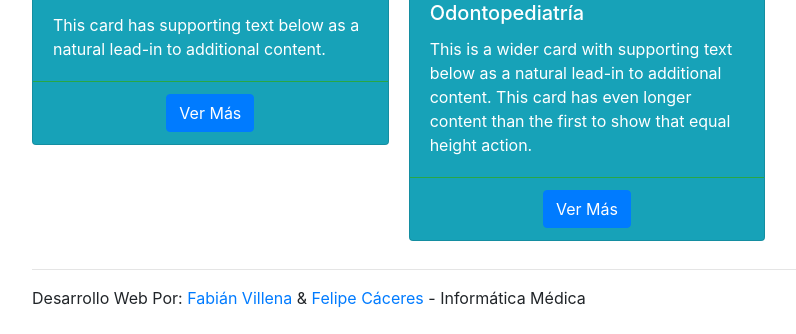
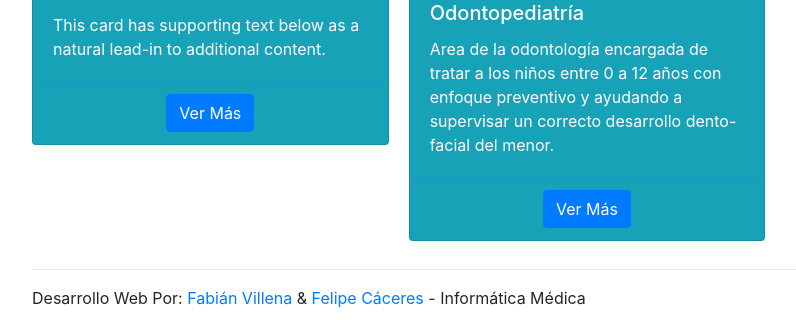
Before and after one commit to fvillena/dental-glossary, a PHP site: page /dental-glossary/ in a window 1280 px wide. Shown: the part 1273-1607 px from the top of the page, without its empty margins (53-849 px from the left). Run offline with PHP 8.4, Linux system fonts and the light colour scheme; some libraries are stand-ins or nearby versions.

Commit message:
odontopediatría description

```diff
--- a/index.php
+++ b/index.php
@@ -64,7 +64,7 @@
 
     <div class="card-body">
       <h5 class="card-title">Odontopediatría</h5>
-      <p class="card-text">This is a wider card with supporting text below as a natural lead-in to additional content. This card has even longer content than the first to show that equal height action.</p>
+      <p class="card-text">Area de la odontología encargada de tratar a los niños entre 0 a 12 años con enfoque preventivo y ayudando a supervisar un correcto desarrollo dento-facial del menor.</p>
     </div>
     <div class="card-footer bg-transparent border-success text-center">
     <a href="category.php?id=5" class="btn btn-primary">Ver Más</a>
@@ -72,7 +72,7 @@
 
   </div>
   <div class="card text-white bg-info">
-  <img src="https://www.erescambio.com/wp-content/uploads/2019/05/books-1673578_640.png" class="card-img-top" alt="Odontopediatría">
+  <img src="https://www.erescambio.com/wp-content/uploads/2019/05/books-1673578_640.png" class="card-img-top" alt="Glosario">
 
     <div class="card-body">
       <h5 class="card-title">Glosario</h5>
```
